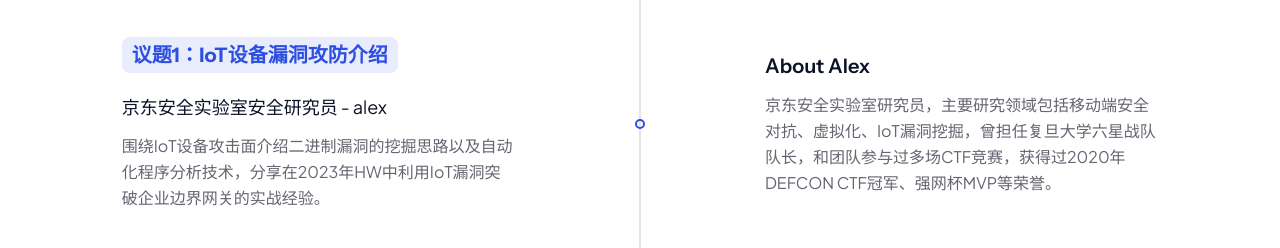
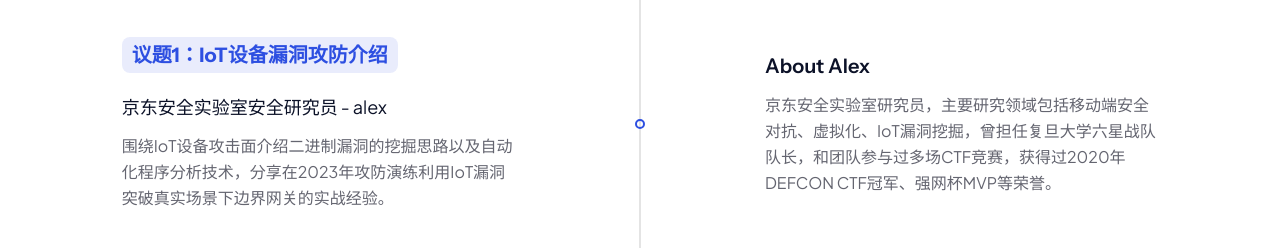
Before and after one commit to CTFCON/site, a plain HTML site: page index.html in a window 1280 px wide. Shown: the part 919-1167 px from the top of the page. Drawn offline with nearby package versions, Linux system fonts and the light colour scheme.

Commit message:
Update index.html

```diff
--- a/index.html
+++ b/index.html
@@ -86,7 +86,7 @@
                           <div class="body2">京东安全实验室安全研究员 - alex</div>
                       </div>
                     </div>
-                  <div class="text-on-surface-variant1 mt-12">围绕IoT设备攻击面介绍二进制漏洞的挖掘思路以及自动化程序分析技术，分享在2023年HW中利用IoT漏洞突破企业边界网关的实战经验。</div>
+                  <div class="text-on-surface-variant1 mt-12">围绕IoT设备攻击面介绍二进制漏洞的挖掘思路以及自动化程序分析技术，分享在2023年攻防演练利用IoT漏洞突破真实场景下边界网关的实战经验。</div>
                   </div>
                   <div class="col-md-6 pl-125 text-content-block scroll-bottom-to-top2">
                     <div class="text-content text-start">
```
